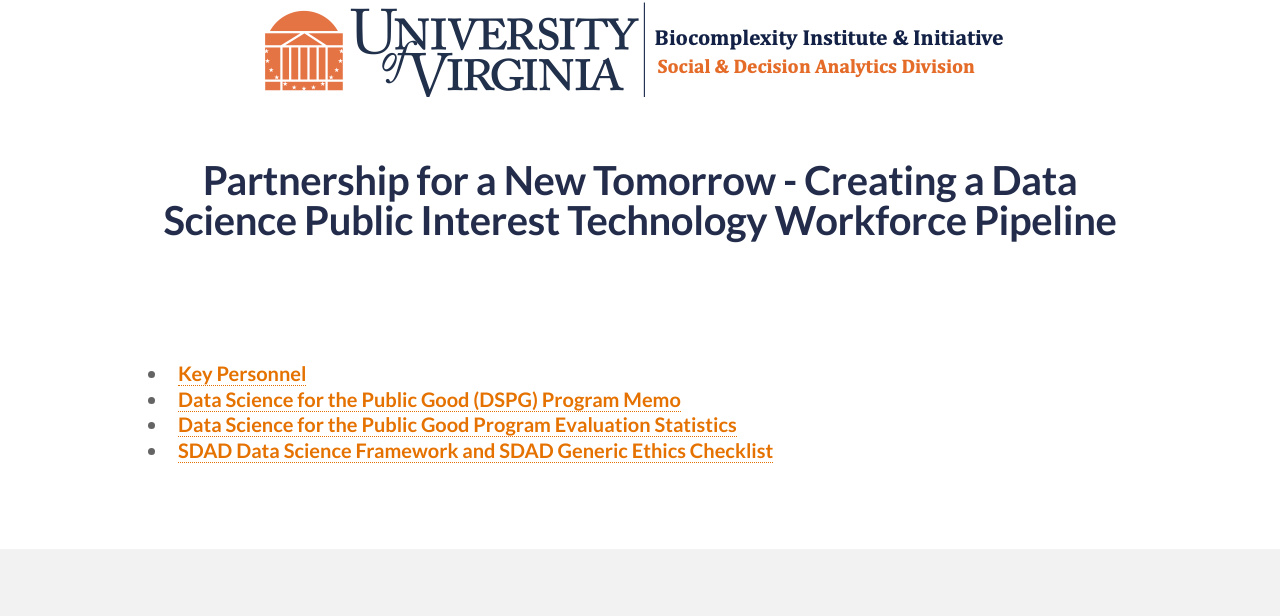
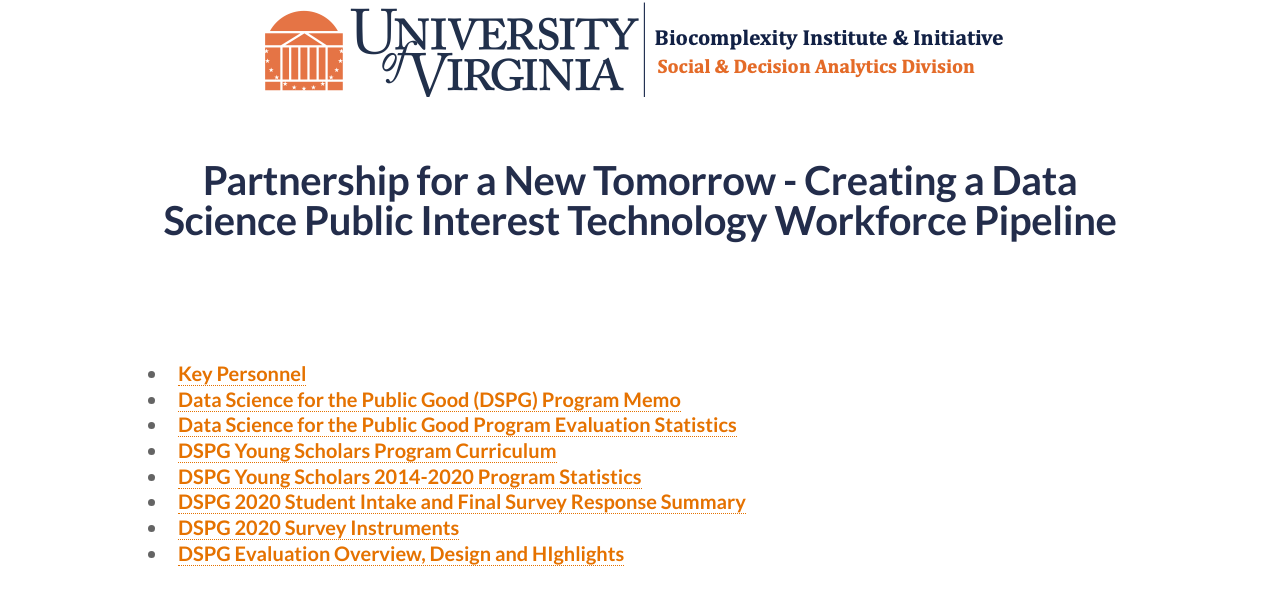
Before and after one commit to uva-bi-sdad/uva-bi-sdad.github.io, a plain HTML site: page dspg2019.html in a window 1280 px wide. Shown: the top 616 px of the page. Drawn offline with Linux system fonts and the light colour scheme.

Commit message:
Update dspg2019.html

```diff
--- a/dspg2019.html
+++ b/dspg2019.html
@@ -80,7 +80,11 @@ ol{
         <li><a href = "dspg2020/keypersonnel.pdf">Key Personnel</a></li>
         <li><a href = "dspg2020/DSPG2020-Memo.pdf">Data Science for the Public Good (DSPG) Program Memo</a></li>
 							      <li><a href = "dspg2020/DSPG2020-Evaluation-Statistics.pdf">Data Science for the Public Good Program Evaluation Statistics</a></li>
-        <li><a href = "SDAD-Generic-Ethics-Checklist.pdf">SDAD Data Science Framework and SDAD Generic Ethics Checklist</a></li>
+        <li><a href = "DSPG%20Young%20Scholars%20Program%20Curriculum.pdf">DSPG Young Scholars Program Curriculum</a></li>
+	<li><a href = "DSPG%20Young%20Scholars%202014-2020%20Program%20Statistics.pdf">DSPG Young Scholars 2014-2020 Program Statistics</a></li>
+	<li><a href = "DSPG%202020%20Student%20Intake%20and%20Final%20Survey%20Response%20Summary.pdf">DSPG 2020 Student Intake and Final Survey Response Summary</a></li>
+	<li><a href = "DSPG%202020%20Survey%20Instruments.pdf">DSPG 2020 Survey Instruments</a></li>
+	<li><a href = "DSPG%20Evaluation%20Overview%2C%20Design%20and%20Highlights.pdf">DSPG Evaluation Overview, Design and HIghlights</a></li>
       </ul>
 							</section>
 						</div>
```
